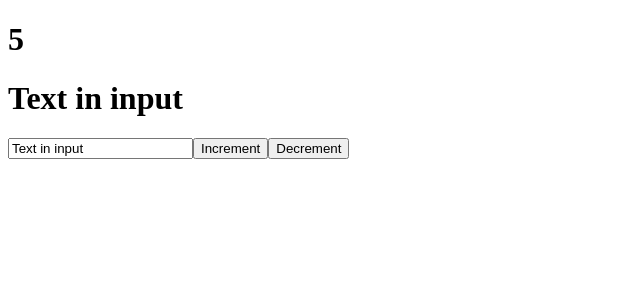
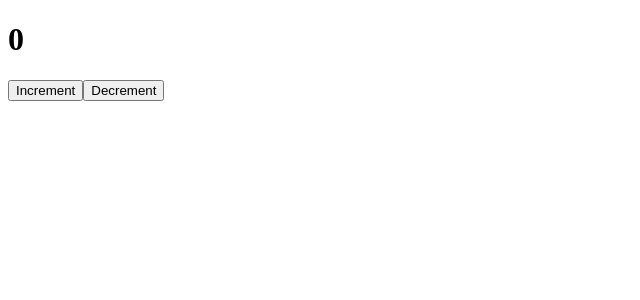
Before and after one commit to sas2job/my-react-app, a React (Create React App) app: page / in a window 1280 px wide. Shown: the top 300 px of the page, without its empty margins (0-640 px from the left). Built offline with nearby package versions, Linux system fonts and the light colour scheme.

Commit message:
Add functional component 'Counter'

```diff
--- a/src/App.js
+++ b/src/App.js
@@ -1,27 +1,11 @@
 import React, { useState } from 'react';
-
+import Counter from "./components/Counter";
 function App() {
-  const [likes, setLikes] = useState(5)
   const [value, setValue] = useState('Text in input')
-
-  function increment() {
-    setLikes(likes + 1)
-  }
-
-  function decrement() {
-    setLikes(likes - 1)
-  }
 
   return (
     <div className="App">
-      <h1>{likes}</h1>
-      <h1>{value}</h1>
-      <input
-        type="text"
-        value={value}
-        onChange={event => setValue(event.target.value)}/>
-      <button onClick={increment}>Increment</button>
-      <button onClick={decrement}>Decrement</button>
+      <Counter/>
     </div>
   );
 }
--- /dev/null
+++ b/src/components/Counter.jsx
@@ -0,0 +1,24 @@
+// import { div } from 'prelude-ls';
+import React, {useState} from 'react';
+
+const Counter = function () {
+  const [count, setCount] = useState(0)
+
+  function increment() {
+    setCount(count + 1)
+  }
+
+  function decrement() {
+    setCount(count - 1)
+  }
+
+  return (
+    <div>
+      <h1>{count}</h1>
+      <button onClick={increment}>Increment</button>
+      <button onClick={decrement}>Decrement</button>
+    </div>
+  )
+}
+
+export default Counter;
```
